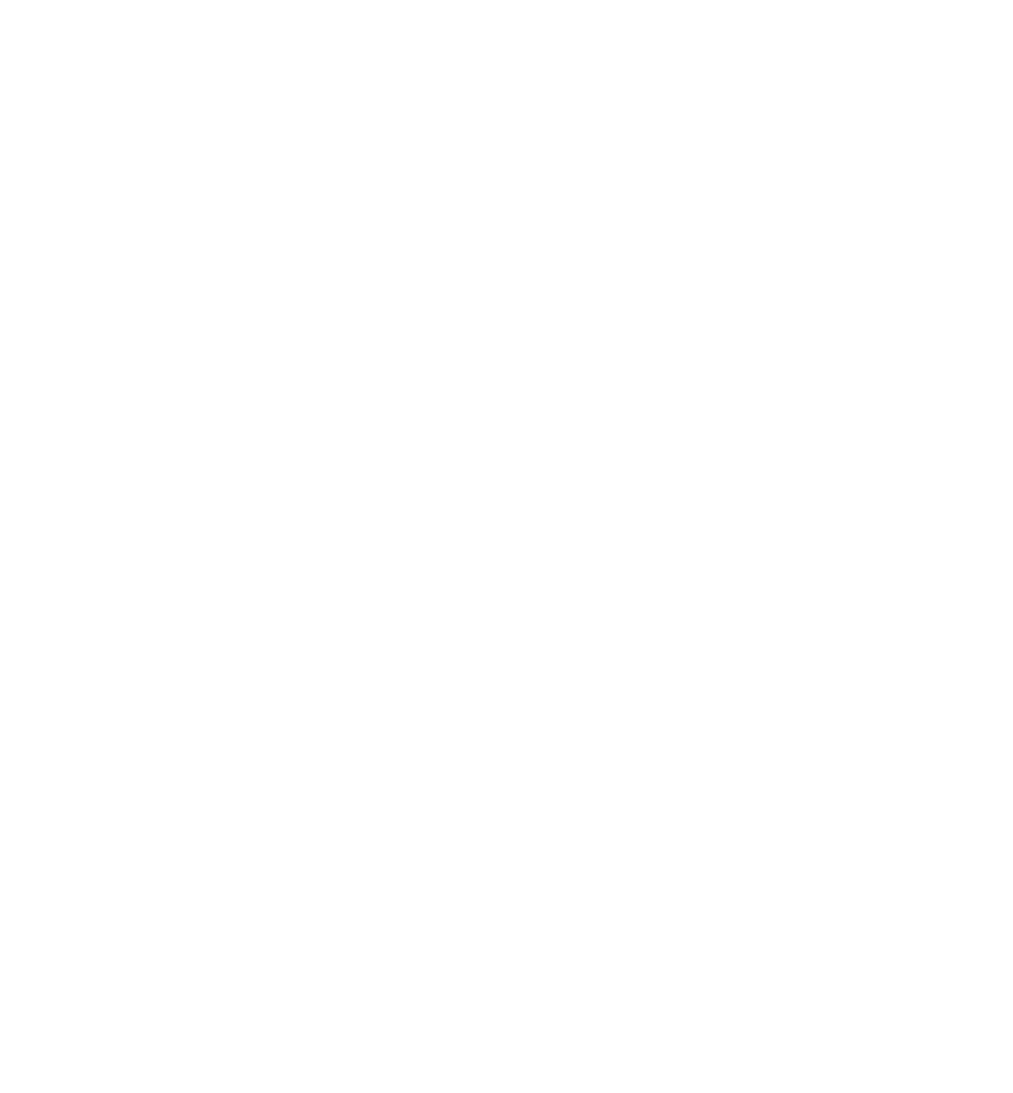
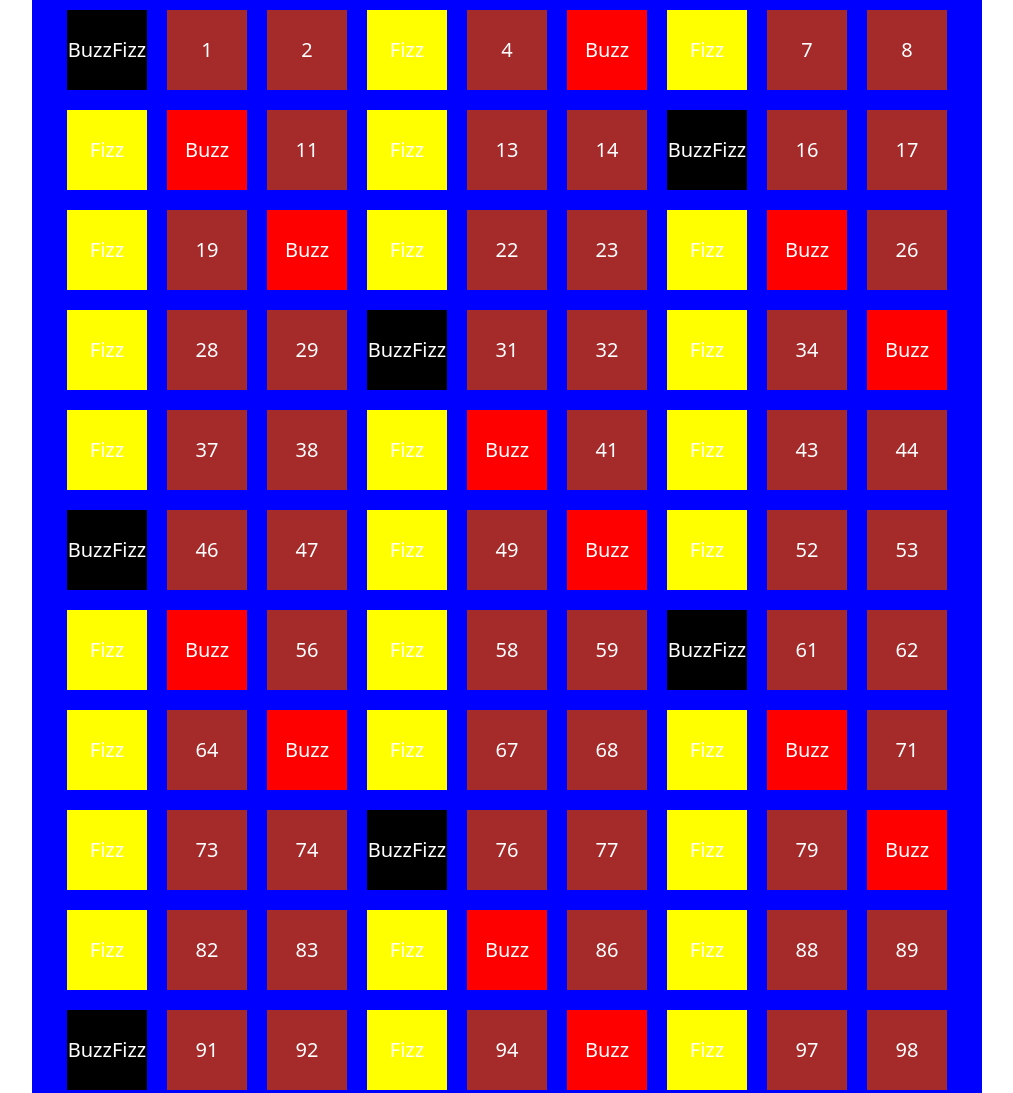
Before and after one commit to Francesco-Rianna/js-fizzbuzz, a plain HTML site: page index.html in a window 1280 px wide. Shown: the top 1093 px of the page, without its empty margins (133-1146 px from the left). Before the commit the page ends 800 px from the top, so only its background shows below. Drawn offline with nearby package versions, Linux system fonts and the light colour scheme.

Commit message:
feat : added bonus

```diff
--- a/css/style.css
+++ b/css/style.css
@@ -2,6 +2,9 @@
     width: 950px;
     background: blue;
     margin: 0 auto;
+    display: flex;
+    flex-wrap: wrap;
+    justify-content: center;
 }
 
 .box {
@@ -12,5 +15,18 @@
     display: flex;
     justify-content: center;
     align-items: center;
-    font-size: 40px;
+    font-size: 20px;
+    color: white;
 }
+
+.fizz {
+    background: yellow;
+}
+
+.buzz {
+    background: red;
+}
+
+.fizz-buzz {
+    background: black;
+}
--- a/index.html
+++ b/index.html
@@ -13,7 +13,8 @@
 </head>
 
 <body>
-    <div class="ms-container d-flex mt-2">
+    <div class="ms-container">
+
 
 
     </div>
--- a/js/script.js
+++ b/js/script.js
@@ -24,23 +24,32 @@ for (let i = 0; i <= 100; i++) {
     // i multipli sia di 3 che di 5 dovranno essere stampati con FizzBuzz
 
     let multipleOfThreeAndFive;
+    let colorBox
     if (i % 3 === 0 && i % 5 === 0) {
         multipleOfThreeAndFive = 'BuzzFizz'
-        console.log(multipleOfThreeAndFive)
+        colorBox = 'fizz-buzz'
 
+
+    } else if (i % 3 === 0) {
+        multipleOfThreeAndFive = 'Fizz'
+        colorBox = 'fizz'
+
+    } else if (i % 5 === 0) {
+        multipleOfThreeAndFive = 'Buzz'
+        colorBox = 'buzz'
+    } else {
+        multipleOfThreeAndFive = i
+        colorBox = ''
     }
-    else {
-        if (i % 3 === 0) {
-            multipleOfThreeAndFive = 'Fizz'
-            console.log(multipleOfThreeAndFive)
-        } else if (i % 5 === 0) {
-            multipleOfThreeAndFive = 'Buzz'
-            console.log(multipleOfThreeAndFive)
-        }
-        else {
-            console.log(i)
-        }
-    }
+
+
+    const newBox = `<div class =" box ${colorBox} " > ${multipleOfThreeAndFive} </div> `
+
+    msContainer.innerHTML += newBox
+
+
+
+
 
 
 
```
